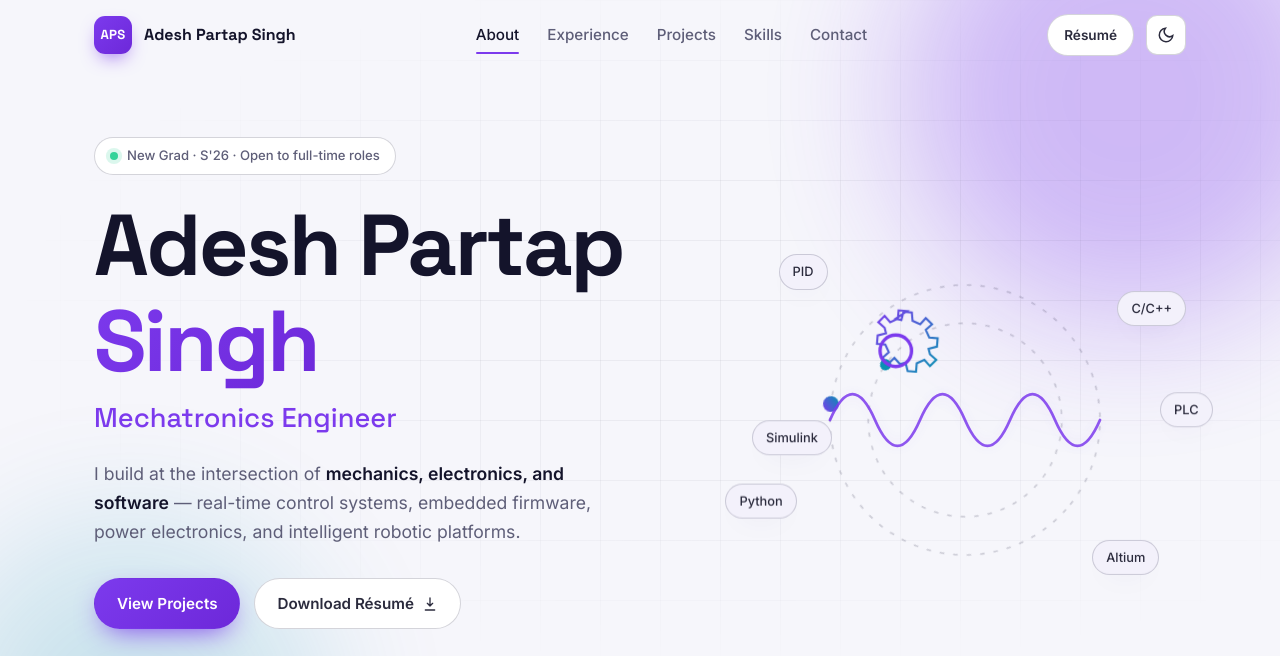
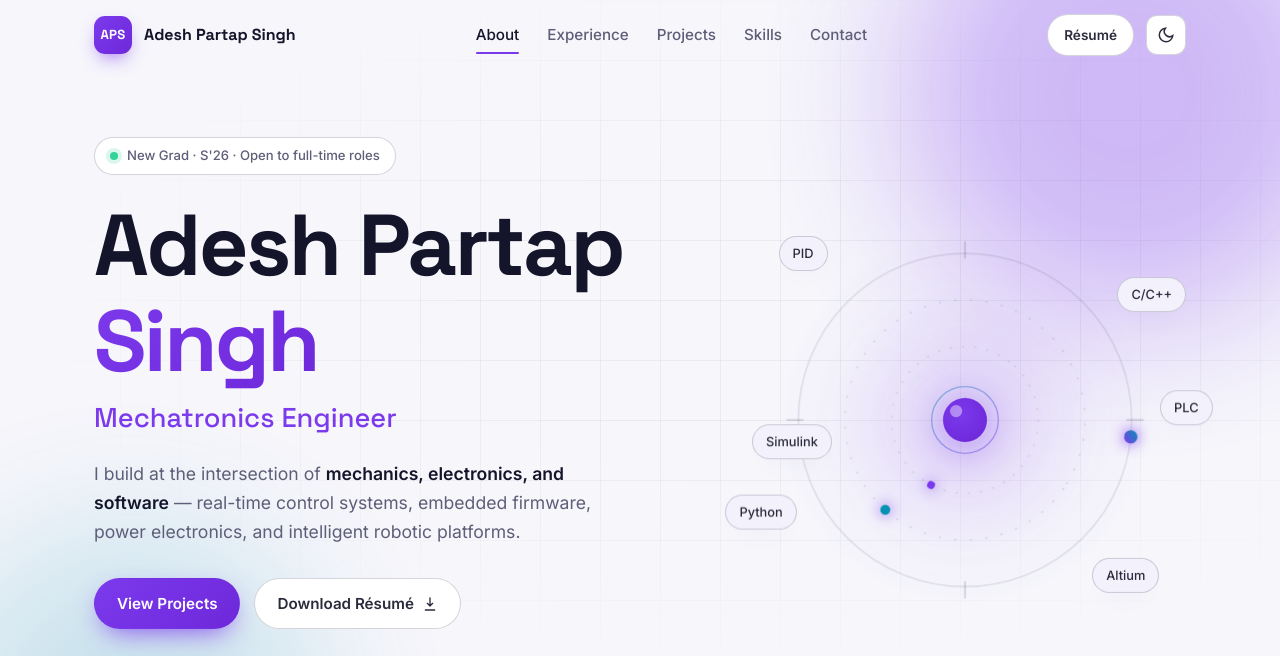
Before and after one commit to dev1adesh/dev1adesh.github.io, a plain HTML site: page index.html in a window 1280 px wide. Shown: the top 656 px of the page. Drawn offline with Linux system fonts and the light colour scheme.

Commit message:
Redesign hero motif: refined orbital system
Replace the off-center gear (its translate transform was being overridden
by the CSS spin animation, drifting it into the PID chip) with a calmer,
more mature orbital emblem: concentric rings, a glossy gradient core,
sensor nodes tracking the rings, ambient glow, and reticle ticks. Uses
transform-box: view-box for correct centered rotation.

Co-Authored-By: Claude Opus 4.8 <noreply@anthropic.com>

```diff
--- a/index.html
+++ b/index.html
@@ -104,31 +104,51 @@
 
         <!-- Animated mechatronics motif -->
         <div class="hero__visual reveal" aria-hidden="true">
-          <svg class="motif" viewBox="0 0 320 320" xmlns="http://www.w3.org/2000/svg">
+          <svg class="motif" viewBox="0 0 360 360" xmlns="http://www.w3.org/2000/svg" aria-hidden="true">
             <defs>
               <linearGradient id="g1" x1="0" y1="0" x2="1" y2="1">
+                <stop offset="0" stop-color="var(--accent-2)"/>
+                <stop offset="1" stop-color="var(--accent)"/>
+              </linearGradient>
+              <radialGradient id="core" cx="40%" cy="36%" r="70%">
                 <stop offset="0" stop-color="var(--accent)"/>
-                <stop offset="1" stop-color="var(--accent-2)"/>
-              </linearGradient>
+                <stop offset="1" stop-color="var(--accent-3)"/>
+              </radialGradient>
+              <radialGradient id="glow" cx="50%" cy="50%" r="50%">
+                <stop offset="0" stop-color="var(--accent)" stop-opacity="0.28"/>
+                <stop offset="0.7" stop-color="var(--accent)" stop-opacity="0.04"/>
+                <stop offset="1" stop-color="var(--accent)" stop-opacity="0"/>
+              </radialGradient>
             </defs>
-            <!-- outer ring -->
-            <circle class="ring ring--outer" cx="160" cy="160" r="120" />
-            <circle class="ring ring--mid" cx="160" cy="160" r="86" />
-            <!-- orbiting nodes -->
-            <g class="orbit orbit--1">
-              <circle cx="160" cy="40" r="7" fill="url(#g1)"/>
+
+            <!-- ambient glow -->
+            <circle class="halo" cx="180" cy="180" r="172" fill="url(#glow)"/>
+
+            <!-- concentric rings -->
+            <circle class="ring ring--outer" cx="180" cy="180" r="150"/>
+            <circle class="ring ring--mid" cx="180" cy="180" r="108"/>
+            <circle class="ring ring--inner" cx="180" cy="180" r="66"/>
+
+            <!-- instrument reticle ticks -->
+            <g class="ticks" stroke="var(--border-strong)" stroke-width="2" stroke-linecap="round">
+              <line x1="180" y1="20" x2="180" y2="34"/>
+              <line x1="180" y1="326" x2="180" y2="340"/>
+              <line x1="20" y1="180" x2="34" y2="180"/>
+              <line x1="326" y1="180" x2="340" y2="180"/>
             </g>
-            <g class="orbit orbit--2">
-              <circle cx="160" cy="74" r="5" fill="var(--accent-2)"/>
+
+            <!-- sensor nodes tracking the rings -->
+            <g class="orbit orbit--1"><circle cx="180" cy="30" r="6" fill="url(#g1)"/></g>
+            <g class="orbit orbit--2"><circle cx="180" cy="72" r="4.5" fill="var(--accent-2)"/></g>
+            <g class="orbit orbit--3"><circle cx="180" cy="114" r="3.5" fill="var(--accent)"/></g>
+
+            <!-- glossy core -->
+            <g class="core">
+              <circle class="core__ring" cx="180" cy="180" r="30" fill="none" stroke="url(#g1)" stroke-width="1.25" opacity="0.45"/>
+              <circle class="core__body" cx="180" cy="180" r="20" fill="url(#core)"/>
+              <circle cx="180" cy="180" r="20" fill="none" stroke="#fff" stroke-opacity="0.22" stroke-width="1"/>
+              <circle class="core__spec" cx="172" cy="172" r="5.5" fill="#fff" fill-opacity="0.42"/>
             </g>
-            <!-- gear -->
-            <g class="gear" transform="translate(160 160)">
-              <path d="M0-46 8-44l3-12 12 1 1 12 11 5 8-9 9 9-9 8 5 11 12 1-1 12-12 3 2 8 9 8-9 9-8-9-11 5-1 12-12-1-3-12-8 2-8-9-9 9-8-9 9-8-5-11-12-1 1-12 12-3-2-8-9-8 9-9 8 9 11-5 1-12 12 1z"
-                    transform="scale(0.62)" fill="none" stroke="url(#g1)" stroke-width="3"/>
-              <circle r="14" fill="none" stroke="var(--accent)" stroke-width="3"/>
-            </g>
-            <!-- control waveform -->
-            <path class="wave" d="M40 160 q 20-46 40 0 t 40 0 t 40 0 t 40 0 t 40 0 t 40 0" />
           </svg>
           <div class="chip-cloud">
             <span class="chip">PID</span>
--- a/styles.css
+++ b/styles.css
@@ -186,15 +186,20 @@ em { font-style: italic; color: var(--text); }
 
 /* Hero visual */
 .hero__visual { position: relative; display: grid; place-items: center; }
-.motif { width: min(100%, 360px); height: auto; overflow: visible; }
-.motif .ring { fill: none; stroke: var(--border-strong); stroke-width: 1.5; stroke-dasharray: 4 8; }
-.motif .ring--outer { animation: spin 60s linear infinite; transform-origin: 160px 160px; }
-.motif .ring--mid { animation: spin 40s linear infinite reverse; transform-origin: 160px 160px; }
-.motif .orbit { transform-origin: 160px 160px; }
-.motif .orbit--1 { animation: spin 9s linear infinite; }
-.motif .orbit--2 { animation: spin 6s linear infinite reverse; }
-.motif .gear { animation: spin 18s linear infinite; transform-box: fill-box; transform-origin: center; }
-.motif .wave { fill: none; stroke: var(--accent); stroke-width: 2.5; stroke-linecap: round; opacity: 0.85; stroke-dasharray: 600; stroke-dashoffset: 600; animation: draw 3s var(--ease) forwards 0.4s; filter: drop-shadow(0 0 6px var(--accent-soft)); }
+.motif { width: min(100%, 400px); height: auto; overflow: visible; }
+.motif .ring { fill: none; stroke: var(--border); stroke-width: 1.5; transform-box: view-box; transform-origin: 180px 180px; }
+.motif .ring--outer { stroke: var(--border-strong); opacity: 0.55; }
+.motif .ring--mid { stroke-dasharray: 2 12; animation: spin 72s linear infinite; }
+.motif .ring--inner { stroke-dasharray: 2 9; opacity: 0.8; animation: spin 52s linear infinite reverse; }
+.motif .ticks { opacity: 0.7; }
+.motif .orbit { transform-box: view-box; transform-origin: 180px 180px; }
+.motif .orbit--1 { animation: spin 26s linear infinite; }
+.motif .orbit--2 { animation: spin 18s linear infinite reverse; }
+.motif .orbit--3 { animation: spin 12s linear infinite; }
+.motif .orbit circle { filter: drop-shadow(0 0 6px var(--accent)); }
+.motif .core__body { filter: drop-shadow(0 6px 18px color-mix(in srgb, var(--accent) 55%, transparent)); }
+.motif .halo { transform-box: view-box; transform-origin: 180px 180px; animation: breathe 7s ease-in-out infinite; }
+@keyframes breathe { 0%, 100% { opacity: 0.7; } 50% { opacity: 1; } }
 .chip-cloud { position: absolute; inset: 0; pointer-events: none; }
 .chip-cloud .chip { position: absolute; }
 .chip-cloud .chip:nth-child(1) { top: 4%; left: 8%; animation: float 7s ease-in-out infinite; }
```
